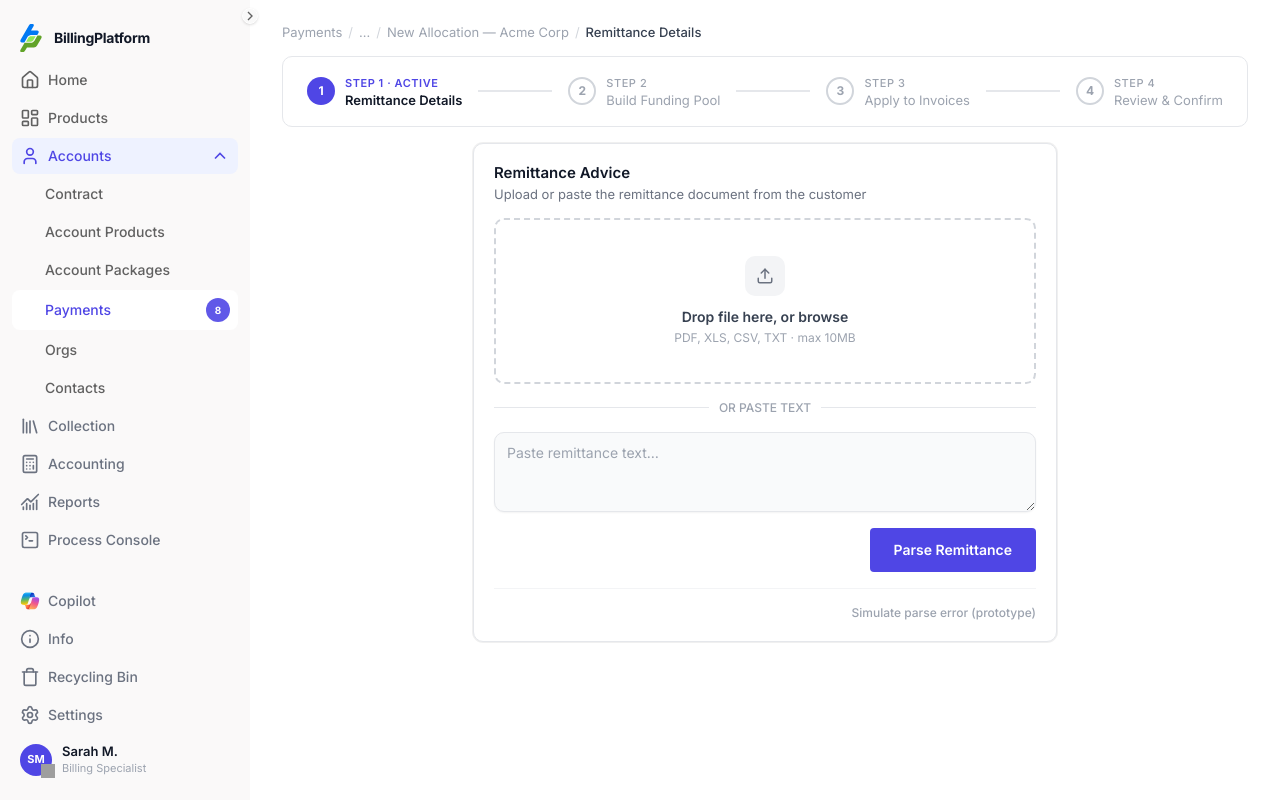
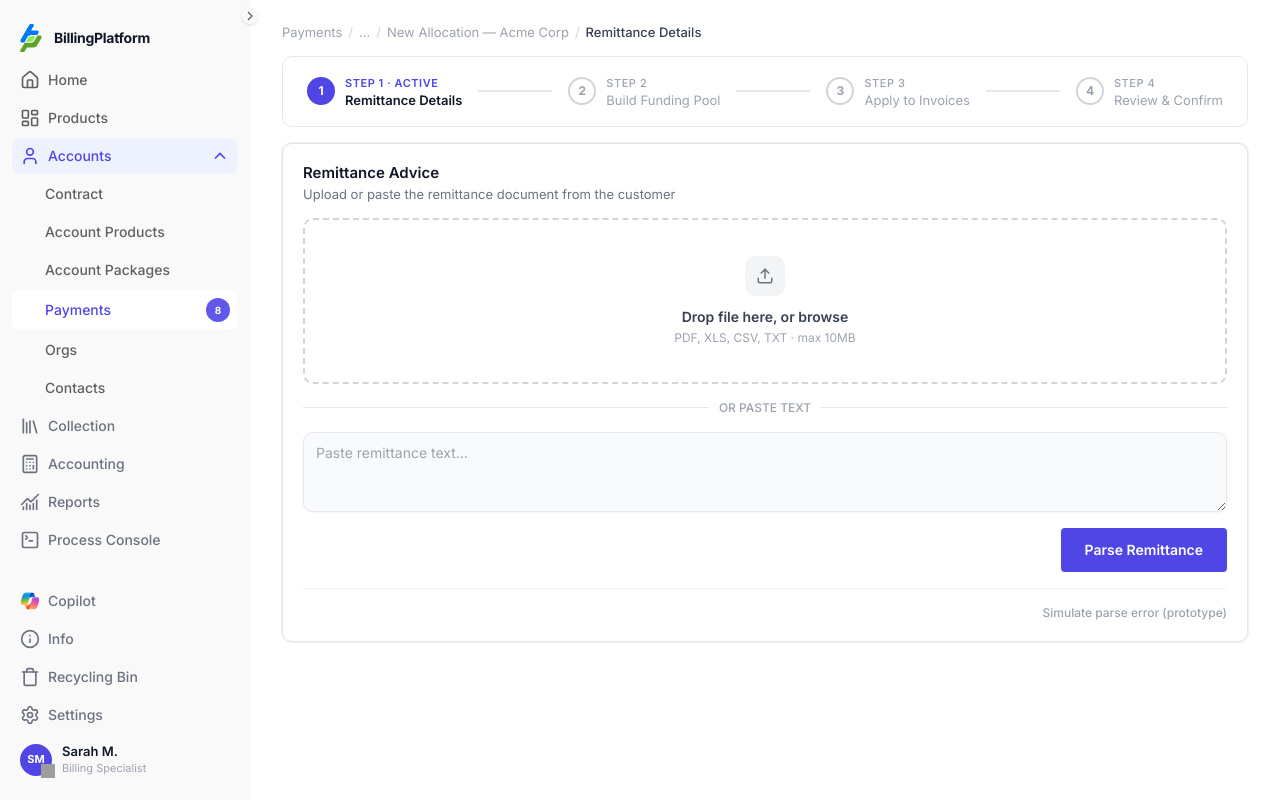
Before and after one commit to borisj74/BillingPlatform, a Next.js app: page /allocation/import in a window 1280 px wide. Built offline with nearby package versions, Linux system fonts and the light colour scheme; grey boxes are pictures that could not be loaded.

Commit message:
fix: remittance import card matches stepper width (1158px column)
Made-with: Cursor

```diff
--- a/components/allocations/ImportRemittanceClient.tsx
+++ b/components/allocations/ImportRemittanceClient.tsx
@@ -79,12 +79,11 @@ export function ImportRemittanceClient() {
       <AllocationBreadcrumbs className="mb-0" items={allocationFlowCrumbs(titleCustomer, "remittance")} />
       <AllocationStepper className="mb-0" current={1} />
 
-      <div className="flex justify-center">
-        <div
-          className={cn(
-            "flex w-full max-w-[584px] flex-col gap-4 rounded-[10px] border border-[#E5E7EB] bg-white p-5 shadow-[0_0_0_1px_rgba(0,0,0,0.06)]",
-          )}
-        >
+      <div
+        className={cn(
+          "flex w-full flex-col gap-4 rounded-[10px] border border-[#E5E7EB] bg-white p-5 shadow-[0_0_0_1px_rgba(0,0,0,0.06)]",
+        )}
+      >
           <div className="space-y-1">
             <h2 className="text-[15px] font-semibold leading-[1.125rem] text-[#111827]">Remittance Advice</h2>
             <p className="text-[13px] leading-4 text-[#6B7280]">
@@ -177,7 +176,6 @@ export function ImportRemittanceClient() {
             </button>
           </div>
         </div>
-      </div>
     </div>
   );
 }
```
